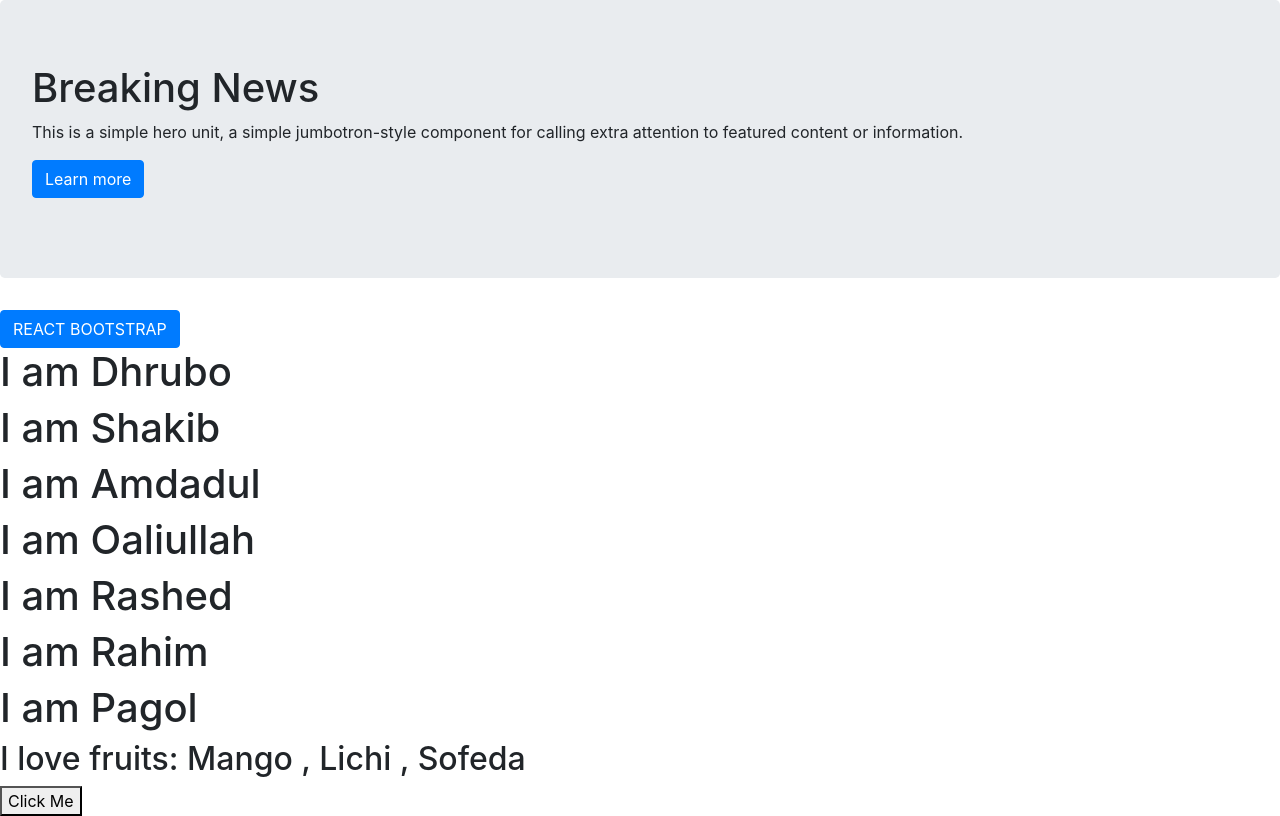
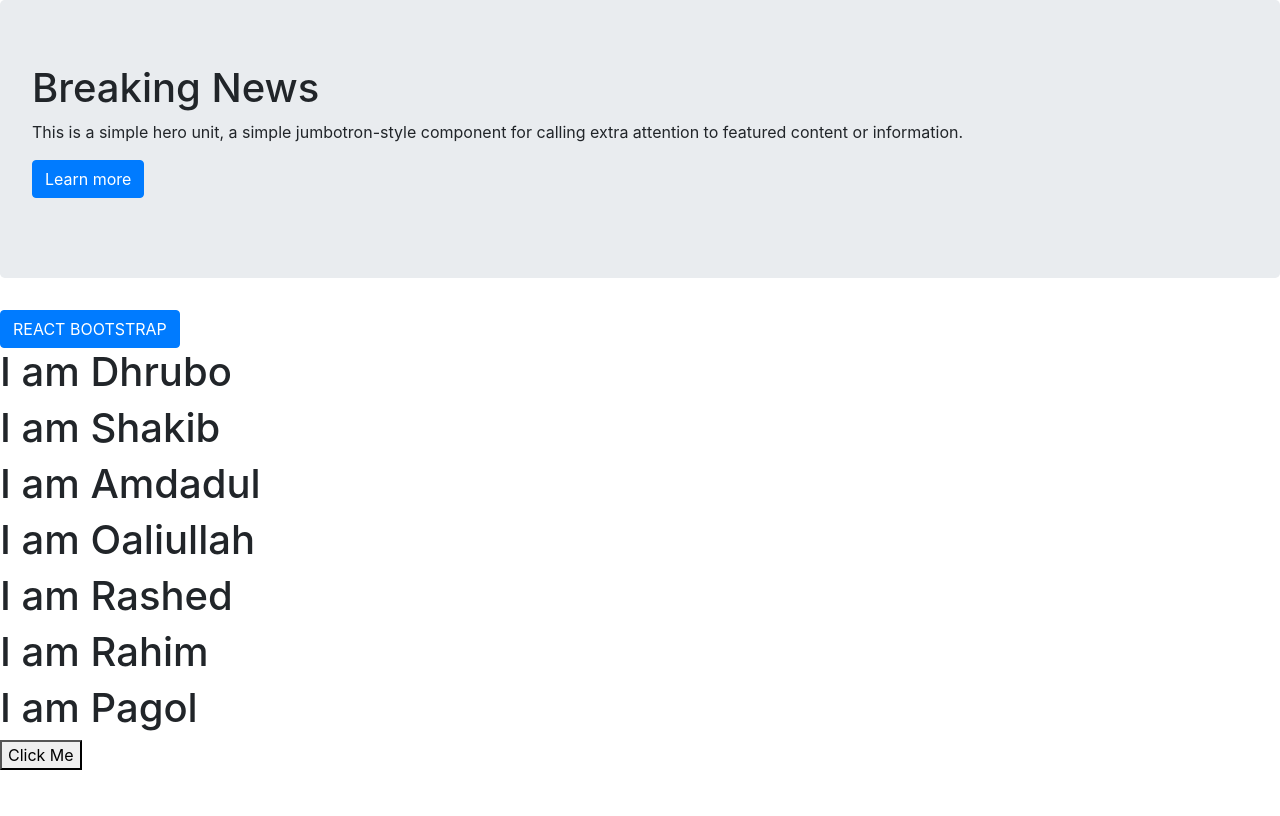
Before and after one commit to amdadul3036/React-Intermediate, a React (Create React App) app: page / in a window 1280 px wide. Built offline with nearby package versions, Linux system fonts and the light colour scheme; no server answers.

Commit message:
Parenthesis () dile click korar agei function call hoye jabe

```diff
--- a/src/Component/PropsPractice/PropsInArray.js
+++ b/src/Component/PropsPractice/PropsInArray.js
@@ -7,8 +7,7 @@ const PropsInArray = (props) => {
     }
     return (
         <div>
-            <h2>I love fruits: {props.fruits.join(" , ")} </h2>
-            <button onClick = {Click}>Click Me</button>
+            <button onClick = {Click()}>Click Me</button>
         </div>
     );
 };
```
